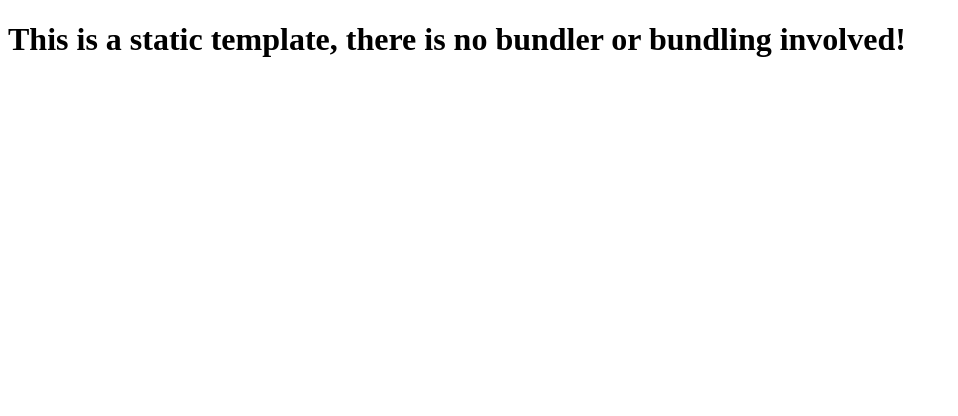
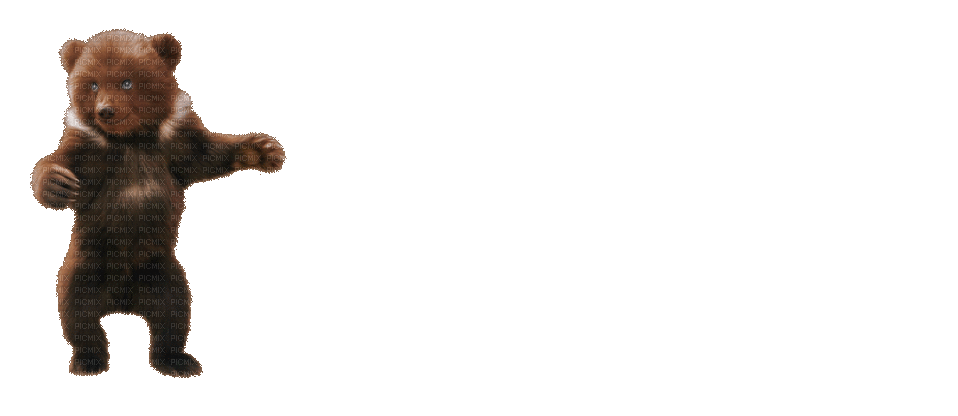
Before and after one commit to jamesm2002/lab2, a website: page index.html in a window 1280 px wide. Shown: the whole page, without its empty margins (0-958 px from the left). Drawn offline with Linux system fonts and the light colour scheme.

Commit message:
bear gif is now working

```diff
--- a/index.html
+++ b/index.html
@@ -1,12 +1,14 @@
 <!DOCTYPE html>
 <html lang="en">
   <head>
-    <meta charset="UTF-8">
-    <meta name="viewport" content="width=device-width, initial-scale=1.0">
-    <meta http-equiv="X-UA-Compatible" content="ie=edge">
-    <title>Static Template</title>
-  </head>
-  <body>
-    <h1>This is a static template, there is no bundler or bundling involved!</h1>
-  </body>
+    <body>
+      <div id="title">
+      </div>
+      <div id="scores">
+
+      </div>
+      <div id="board">
+          <img src="resources/bear.gif" id="bear" alt="bear">
+      </div>
+     </body>
 </html>
```
